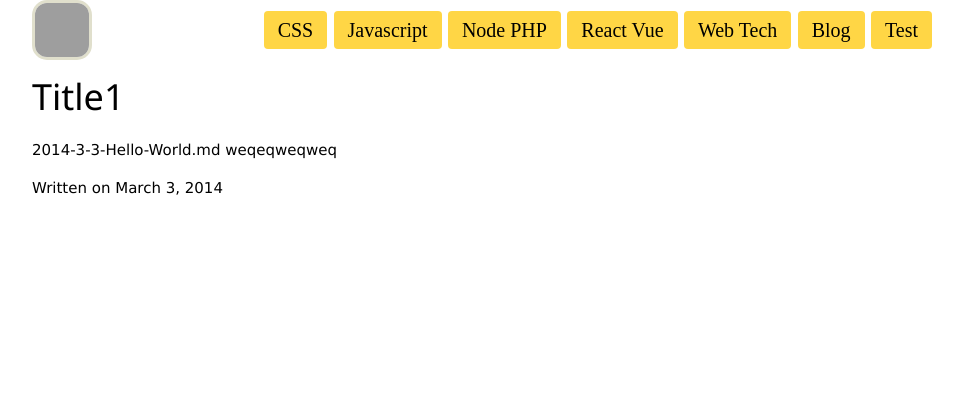
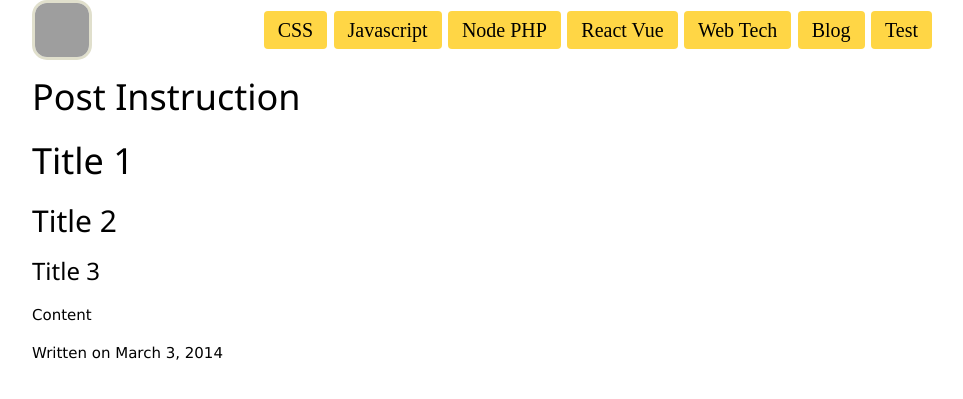
Before and after one commit to rfd3344a/rfd3344.github.io, a Jekyll site: the page built from _posts/2014-3-3-Hello-World.md, in a window 1280 px wide. Shown: the top 399 px of the page, without its empty margins (158-1121 px from the left). Built offline with Jekyll 4.4.1, drawn with Linux system fonts in a browser that asks for light colours; some web fonts are replaced; grey boxes are pictures that could not be loaded.

Commit message:
Update 2014-3-3-Hello-World.md

```diff
--- a/_posts/2014-3-3-Hello-World.md
+++ b/_posts/2014-3-3-Hello-World.md
@@ -1,7 +1,10 @@
 ---
 layout: post
-title: Title1
+title: Post Instruction
 image: https://i.pinimg.com/736x/7d/4b/94/7d4b94663003d2599ebafad05e17020d--arte-graffiti-street-art-graffiti.jpg
 ---
-2014-3-3-Hello-World.md
-weqeqweqweq
+
+# Title 1
+## Title 2
+### Title 3
+Content
```
